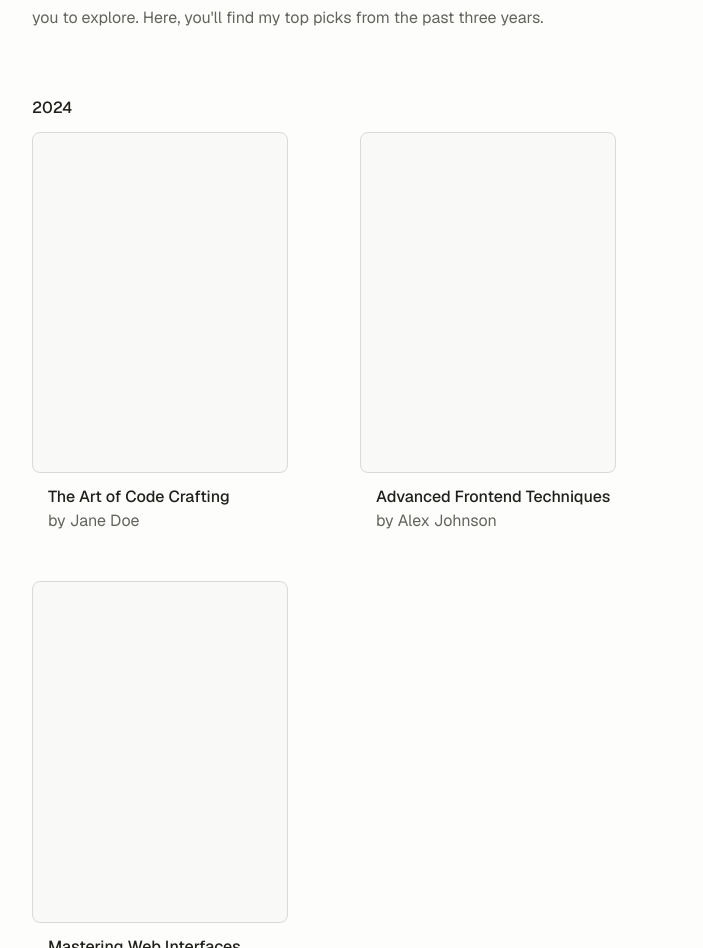
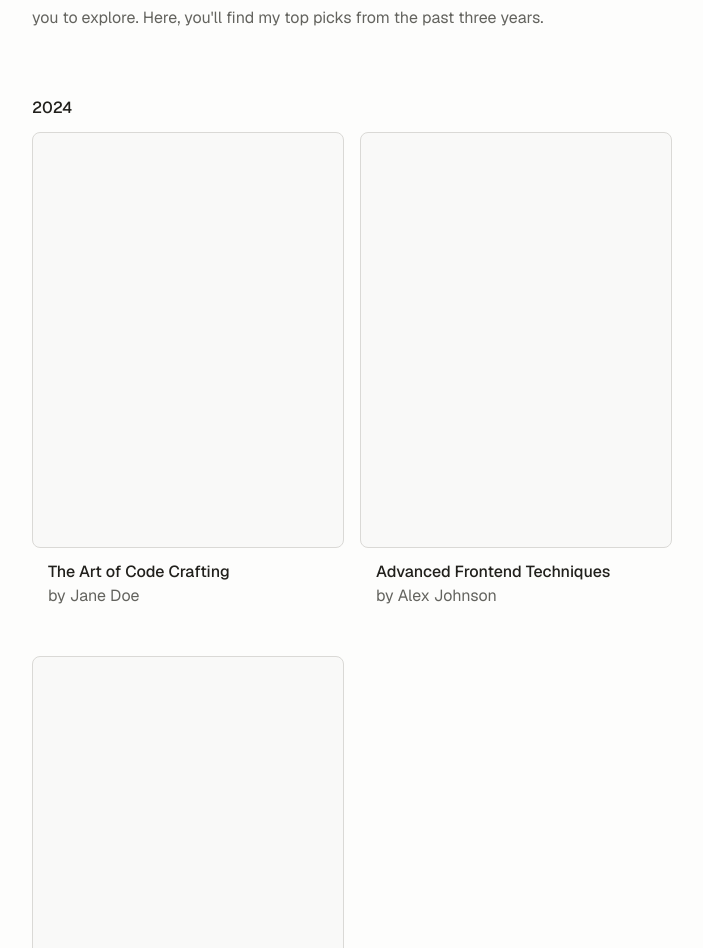
Before and after one commit to juwanpetty/juwanpetty.com, a Next.js app: page /reading in a window 1280 px wide. Shown: the part 184-1132 px from the top of the page, without its empty margins (288-991 px from the left). Built offline with nearby package versions, Linux system fonts and the light colour scheme; some icons are missing.

Commit message:
refactor: Update ImagePlaceholder aspect ratio

```diff
--- a/app/reading/page.tsx
+++ b/app/reading/page.tsx
@@ -18,7 +18,7 @@ async function Reading() {
         <div className="grid grid-cols-2 gap-x-4 gap-y-12">
           <div className="flex flex-col gap-3">
             <a href="https://google.com">
-              <ImagePlaceholder className="aspect-[3/4] max-w-64" />
+              <ImagePlaceholder className="aspect-[3/4]" />
               <span className="sr-only">
                 The Art of Code Crafting by Jane Doe
               </span>
@@ -37,7 +37,7 @@ async function Reading() {
 
           <div className="flex flex-col gap-3">
             <a href="https://google.com">
-              <ImagePlaceholder className="aspect-[3/4] max-w-64" />
+              <ImagePlaceholder className="aspect-[3/4]" />
               <span className="sr-only">
                 Advanced Frontend Techniques by Alex Johnson
               </span>
@@ -56,7 +56,7 @@ async function Reading() {
 
           <div className="flex flex-col gap-3">
             <a href="https://google.com">
-              <ImagePlaceholder className="aspect-[3/4] max-w-64" />
+              <ImagePlaceholder className="aspect-[3/4]" />
               <span className="sr-only">
                 Mastering Web Interfaces by John Smith
               </span>
```
